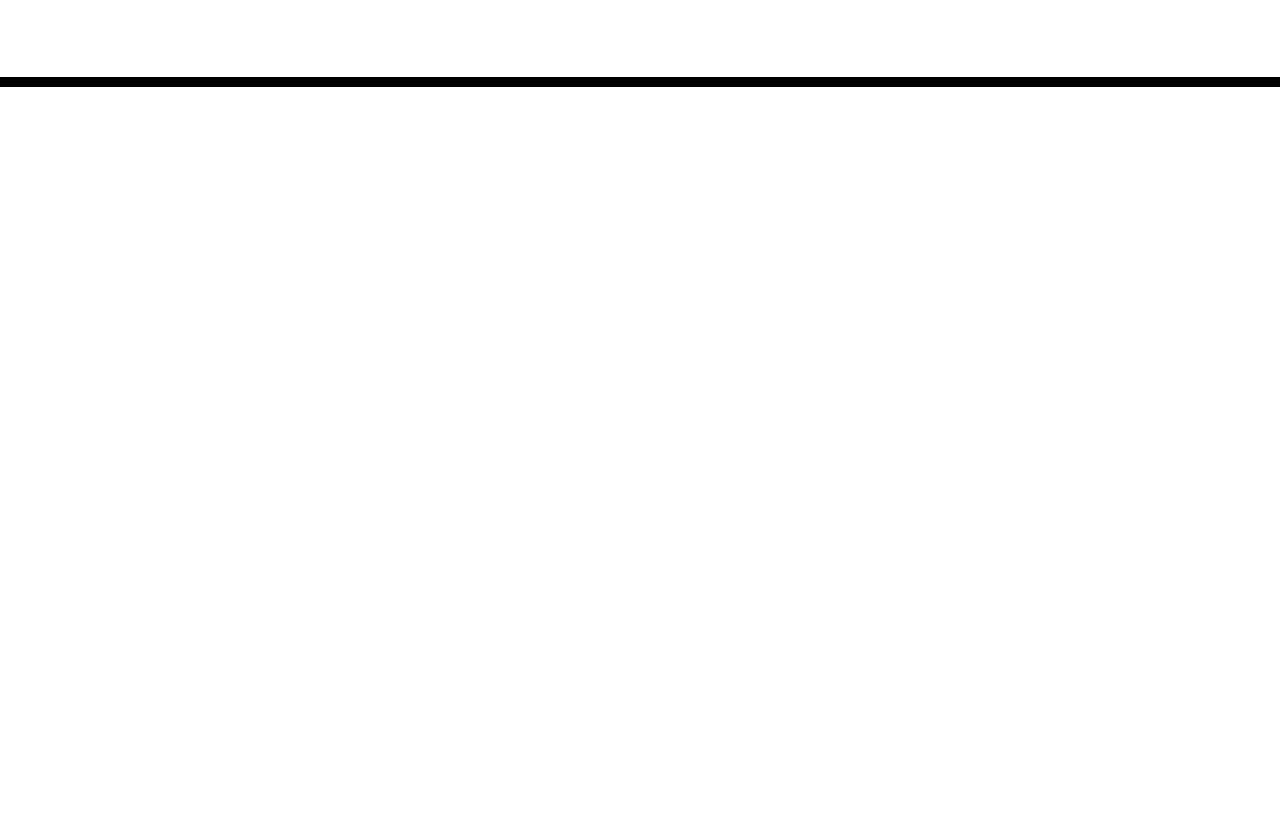
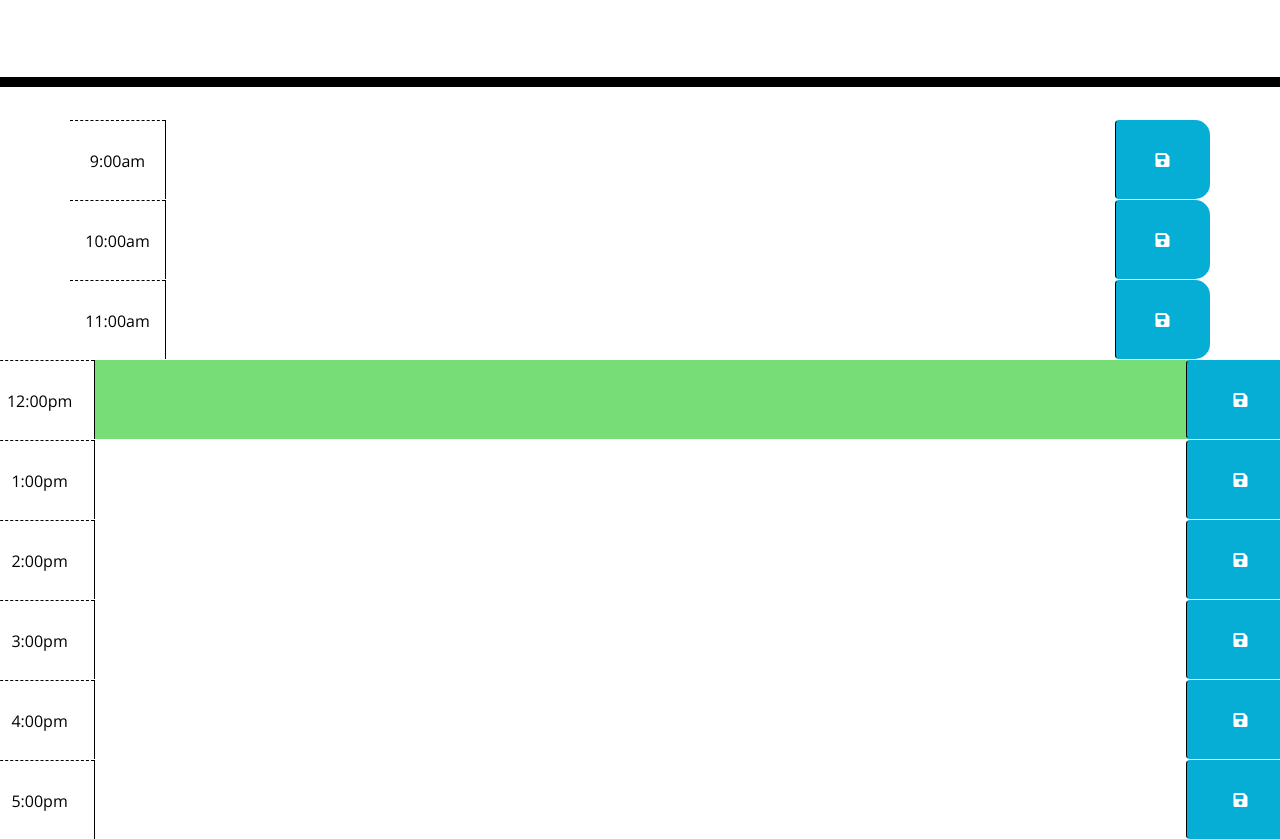
Before and after one commit to dazrin/Day-Planner, a plain HTML site: page index.html in a window 1280 px wide. Shown: the part 181-1020 px from the top of the page. Before the commit the page ends 800 px from the top, so only its background shows below. Drawn offline with nearby package versions, Linux system fonts and the light colour scheme; files that its build step writes are made by us from their sources.

Commit message:
added time blocks in html

```diff
--- a/index.html
+++ b/index.html
@@ -31,8 +31,90 @@
     <div class="container">
       <!-- Timeblocks go here -->
 
+      <div id="hr-9" class="row time-block">
+        <div class="col-md-1 hour">
+            9:00am
+        </div>
+        <textarea class="col-md-10 description">
+        </textarea>
+        <button class="btn saveBtn col-md-1"><i class="fas fa-save"></i></button>
+      </div>
 
-    </div>
+      <div id="hr-10" class="row time-block">
+        <div class="col-md-1 hour">
+            10:00am
+        </div>
+        <textarea class="col-md-10 description">
+        </textarea>
+        <button class="btn saveBtn col-md-1"><i class="fas fa-save"></i></button>
+      </div>
+
+      <div id="hr-11" class="row time-block">
+        <div class="col-md-1 hour">
+            11:00am
+        </div>
+        <textarea class="col-md-10 description">
+        </textarea>
+        <button class="btn saveBtn col-md-1"><i class="fas fa-save"></i></button>
+      </div>
+      </div>
+
+      <div id="hr-12" class="row time-block past present future">
+      <div class="col-md-1 hour">
+          12:00pm
+      </div>
+      <textarea class="col-md-10 description">
+      </textarea>
+      <button class="btn saveBtn col-md-1"><i class="fas fa-save"></i></button>
+      </div>
+      </div>
+
+      <div id="hr-13" class="row time-block">
+        <div class="col-md-1 hour">
+          1:00pm
+        </div>
+        <textarea class="col-md-10 description">
+        </textarea>
+        <button class="btn saveBtn col-md-1"><i class="fas fa-save"></i></button>
+      </div>
+
+      <div id="hr-14" class="row time-block">
+        <div class="col-md-1 hour">
+          2:00pm
+        </div>
+        <textarea class="col-md-10 description">
+        </textarea>
+        <button class="btn saveBtn col-md-1"><i class="fas fa-save"></i></button>
+        </div>
+      </div>
+
+
+      <div id="hr-15" class="row time-block">
+        <div class="col-md-1 hour">
+          3:00pm
+        </div>
+        <textarea class="col-md-10 description">
+        </textarea>
+        <button class="btn saveBtn col-md-1"><i class="fas fa-save"></i></button>
+      </div>
+
+      <div id="hr-16" class="row time-block">
+        <div class="col-md-1 hour">
+          4:00pm
+        </div>
+        <textarea class="col-md-10 description">
+        </textarea>
+        <button class="btn saveBtn col-md-1"><i class="fas fa-save"></i></button>
+      </div>
+
+      <div id="hr-17" class="row time-block">
+        <div class="col-md-1 hour">
+          5:00pm
+        </div>
+        <textarea class="col-md-10 description">
+        </textarea>
+        <button class="btn saveBtn col-md-1"><i class="fas fa-save"></i></button>
+      </div>
 
     <script src="https://cdnjs.cloudflare.com/ajax/libs/jquery/3.2.1/jquery.min.js"></script>
     <script src="https://cdnjs.cloudflare.com/ajax/libs/moment.js/2.24.0/moment.min.js"></script>
```
